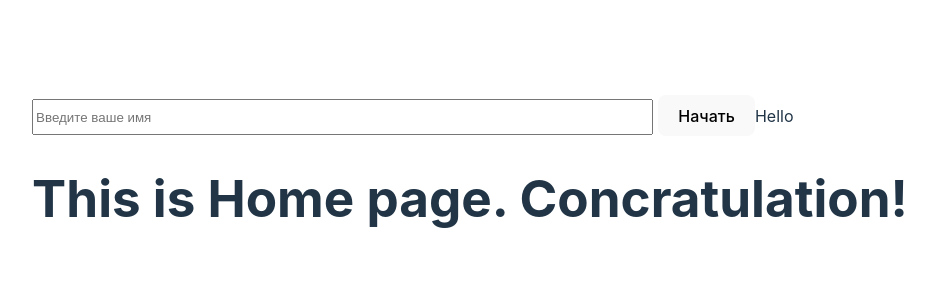
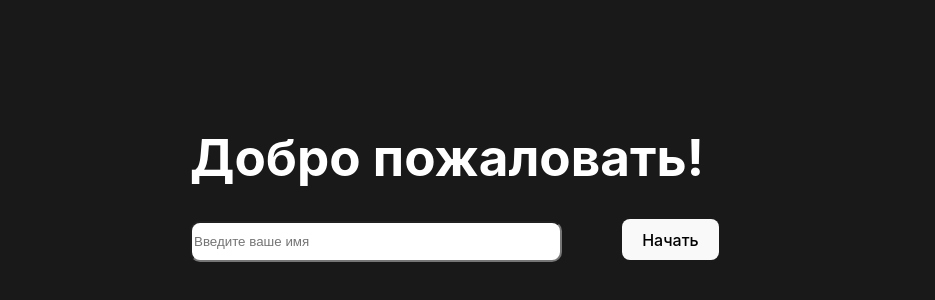
Before and after one commit to StasHolo/ChatMate, a React (Vite) app: page / in a window 1280 px wide. Shown: the part 222-522 px from the top of the page, without its empty margins (170-1105 px from the left). Built offline with nearby package versions, Linux system fonts and the light colour scheme; no server answers.

Commit message:
add styles

```diff
--- a/src/ChatMatePage.jsx
+++ b/src/ChatMatePage.jsx
@@ -1,4 +1,4 @@
-import React, { useState, useEffect } from 'react';
+import React, { useState, useEffect, useRef } from 'react';
 import { Routes, Route, Link } from 'react-router-dom'
 import io from 'socket.io-client';
 
@@ -12,6 +12,7 @@ const ChatMatePage = () => {
   const [messages, setMessages] = useState([]);
   const [messageClass, setMessageClass] = useState('');
   const FirstName = localStorage.getItem('Name');
+  const messagesEndRef = useRef(null);
 
   useEffect(() => {
     // Обработка события получения нового сообщения
@@ -31,10 +32,18 @@ const ChatMatePage = () => {
     });
 
 
+
     return () => {
       socket.off('message');
     };
   }, []);
+
+  useEffect(() => {
+    if (messagesEndRef.current) {
+      messagesEndRef.current.scrollIntoView({ behavior: 'smooth' });
+    }
+  }, [messages]);
+
 
   const handleMessageSend = () => {
     if (message.trim() !== '') {
@@ -54,12 +63,14 @@ const ChatMatePage = () => {
   return (
     <div className='message-box'>
       <h1></h1>
-      <div>
+      <div className='message'>
         {messages.map((msg, index) => (
           <div key={index} className={msg.class}>{msg.text}</div>
         ))}
+        <div ref={messagesEndRef}></div>
       </div>
-      <input className='message'
+      <div className='input-form'>
+      <textarea className='message-input'
         type="text"
         value={message}
         onChange={(e) => setMessage(e.target.value)}
@@ -67,7 +78,20 @@ const ChatMatePage = () => {
         placeholder="Введите ваше сообщение..."
       />
       <button onClick={handleMessageSend}>Отправить</button>
+      </div>
+
+
+
+      <div className='changeName'>
+        <Link to='/'><button>Изменить имя</button></Link>
+
+      </div>
     </div>
+
+
+
+
+
   );
 }
 
--- a/src/HomePage.jsx
+++ b/src/HomePage.jsx
@@ -13,18 +13,19 @@ function saveName(){
 }
 
     return (
-        <div>
-            <div>
-            <input className='message'
+        <div className='welcome-block'>
+          <h1>Добро пожаловать!</h1>
+            <div className='welcome-block-input'>
+            <input className='name-input'
         type="text"
         value={firstname}
         onChange={saveName}
         placeholder="Введите ваше имя"
       />
         <Link to='/ChatMatePage'><button>Начать</button></Link>
-        Hello
+
       </div>
-            <h1> This is Home page. Concratulation! </h1>
+
         </div>
     )
 }
--- a/src/index.css
+++ b/src/index.css
@@ -28,6 +28,7 @@ body {
   place-items: center;
   min-width: 320px;
   min-height: 100vh;
+  background-color: #000000e6;
 }
 
 h1 {
@@ -67,23 +68,44 @@ button:focus-visible {
   }
 }
 
-.message {
+.message-input {
+
   width: 70%;
-  margin-right: 5px;
-  height: 30px;
+  height: 80%;
+  resize: none;
 }
 .message-box {
-width: 450px;
+  position: fixed;
+    top: 35%;
+    width: 500px;
+    height: 80%;
+    transform: translate(-50%, -50%);
+    margin-bottom: 15%;
+}
+
+.message{
+  height: calc(100% - 50px); /* или любая другая высота, чтобы оставить место для формы */
+  overflow-y: auto;
+}
+
+.input-form{
+  height: 70px; /* или любая другая высота, которая вам подходит */
+  display: flex;
+  align-items: center;
+  justify-content: space-between;
 }
 
 .my-message{
   background-color: #1ed25070;
   display: flex;
   width: 50%;
-  margin-left: 50%;
+  margin-left: 45%;
   justify-content: center;
   border-radius: 10px;
   margin-bottom: 5px;
+  word-break: break-word;
+  padding: 5px;
+  color: white;
 }
 
 .other-message{
@@ -93,4 +115,27 @@ width: 450px;
   justify-content: center;
   border-radius: 10px;
   margin-bottom: 5px;
+  word-break: break-word;
+  padding: 5px;
+  color: white;
 }
+
+.changeName{
+  margin-top: 20px;
+
+}
+
+.welcome-block h1{
+  color: white;
+}
+
+.name-input{
+  width: 65%;
+  height: 35px;
+  margin-right: 60px;
+  border-radius: 10px;
+}
+
+.welcome-block-input{
+  width: 560px;
+}
```
